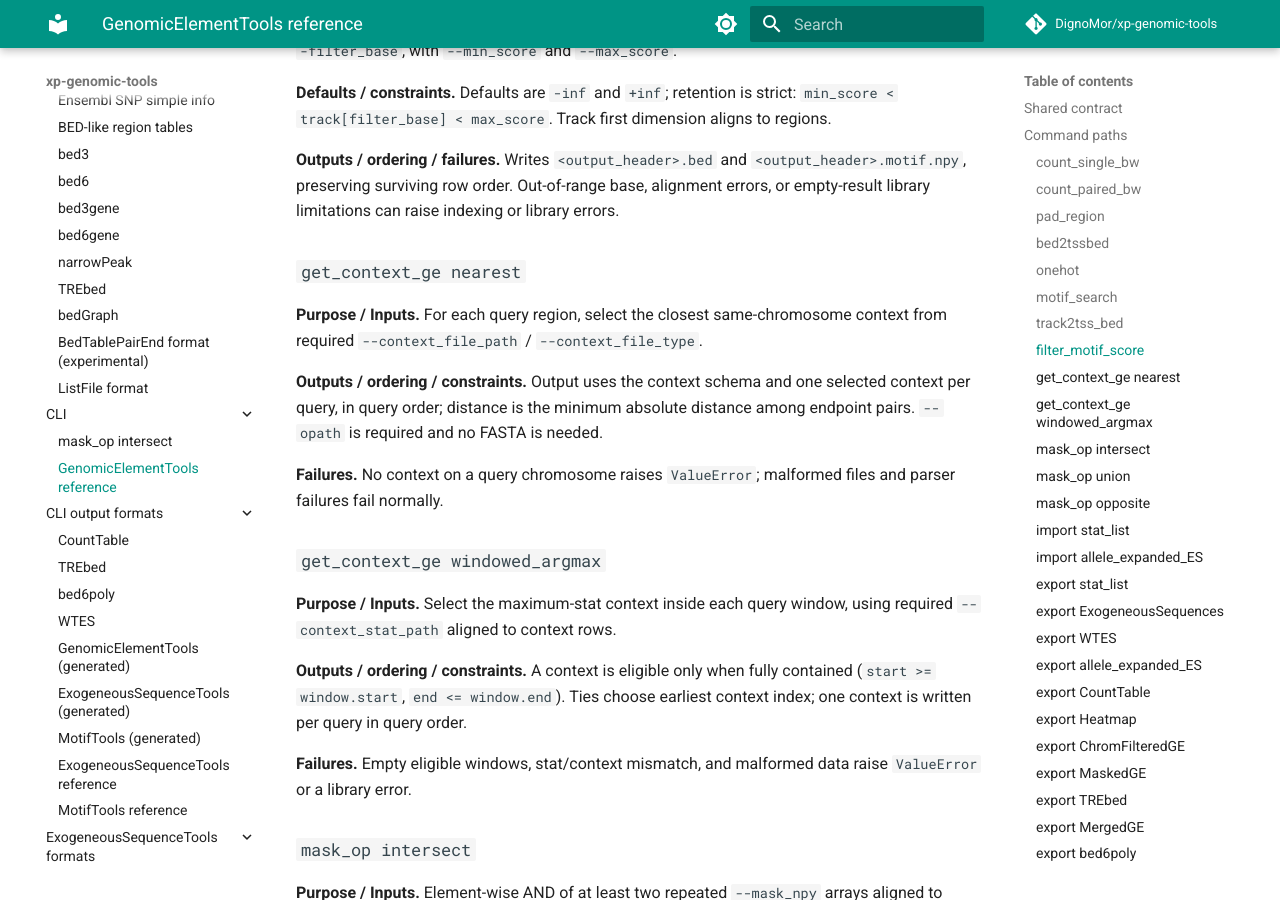
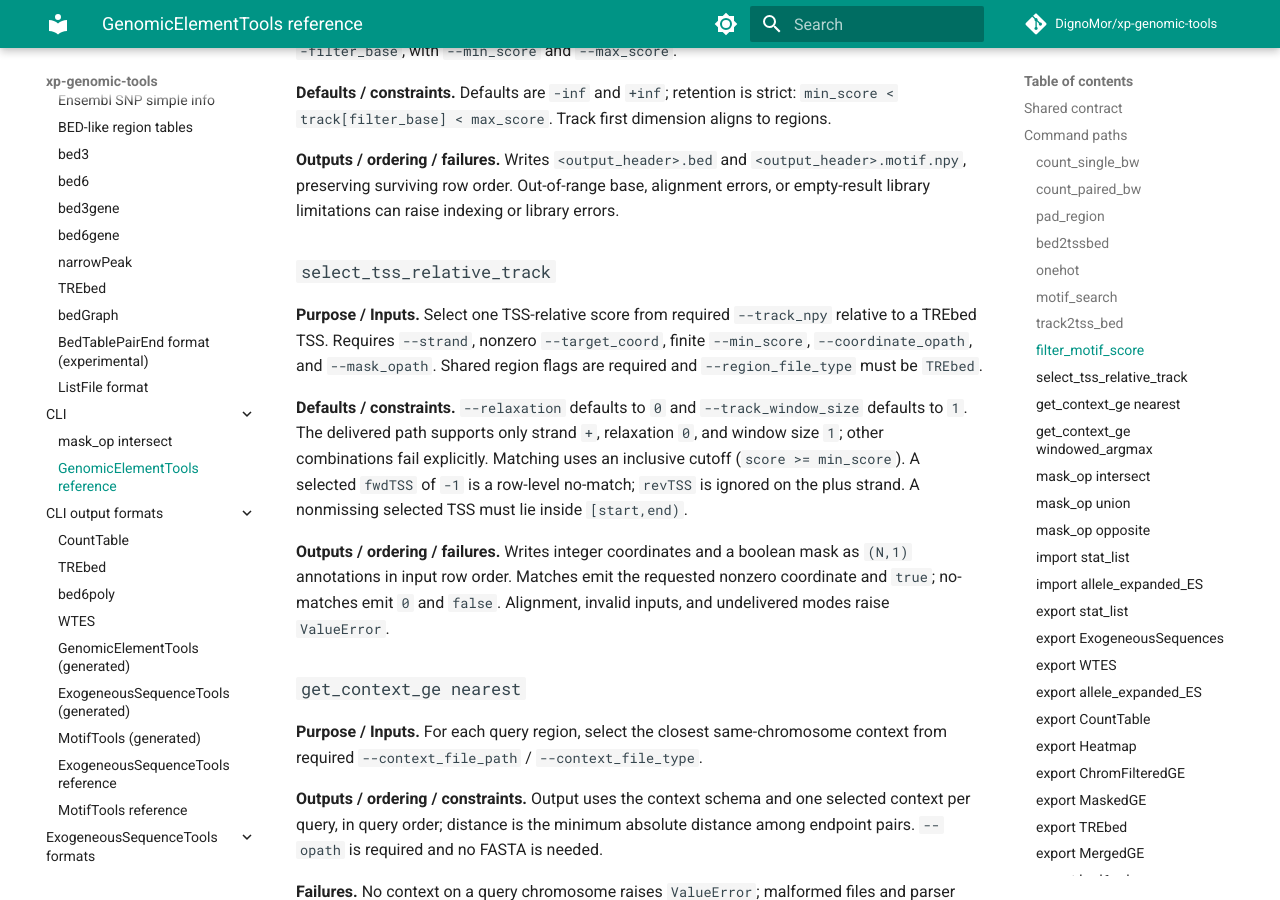
Before and after one commit to DignoMor/xp-genomic-tools-docs, an MkDocs documentation site: the page built from docs/reference/cli/genomic-element-tools/index.md, in a window 1280 px wide and 900 px high, scrolled down 3785 px. Built offline with MkDocs 1.6.1 and Material for MkDocs 9.7.7, drawn with Linux system fonts in a browser that asks for light colours; comment, search, counter and statistics services are not loaded.

Commit message:
Document exact plus-strand TSS-relative track selection.
Describe PINTS-compatible TREbed TSS semantics and the public coordinate API plus CLI path delivered by the tracer.

Co-authored-by: Cursor <cursoragent@cursor.com>

```diff
--- a/docs/reference/cli/genomic-element-tools/index.md
+++ b/docs/reference/cli/genomic-element-tools/index.md
@@ -177,6 +177,25 @@ regions.
 alignment errors, or empty-result library limitations can raise indexing or
 library errors.
 
+### `select_tss_relative_track`
+
+**Purpose / Inputs.** Select one TSS-relative score from required `--track_npy`
+relative to a TREbed TSS. Requires `--strand`, nonzero `--target_coord`, finite
+`--min_score`, `--coordinate_opath`, and `--mask_opath`. Shared region flags are
+required and `--region_file_type` must be `TREbed`.
+
+**Defaults / constraints.** `--relaxation` defaults to `0` and
+`--track_window_size` defaults to `1`. The delivered path supports only strand
+`+`, relaxation `0`, and window size `1`; other combinations fail explicitly.
+Matching uses an inclusive cutoff (`score >= min_score`). A selected
+`fwdTSS` of `-1` is a row-level no-match; `revTSS` is ignored on the plus strand.
+A nonmissing selected TSS must lie inside `[start,end)`.
+
+**Outputs / ordering / failures.** Writes integer coordinates and a boolean mask
+as `(N,1)` annotations in input row order. Matches emit the requested nonzero
+coordinate and `true`; no-matches emit `0` and `false`. Alignment, invalid
+inputs, and undelivered modes raise `ValueError`.
+
 ### `get_context_ge nearest`
 
 **Purpose / Inputs.** For each query region, select the closest same-chromosome
--- a/mkdocs.yml
+++ b/mkdocs.yml
@@ -52,6 +52,7 @@ nav:
               - GeneralElements.load_mask_from_arr(): reference/python/general-elements/load-mask-from-arr.md
           - MemeMotif: reference/python/motifs/meme-motif.md
           - MotifGeneration: reference/python/motifs/motif-generation.md
+          - TSSRelativeCoordinates: reference/python/general-elements/tss-relative-coordinates.md
           - BigWig signal tracks: reference/python/signal/bw-track.md
           - GENCODE GTF streaming: reference/python/gtf/gtf-utils.md
           - EnsemblRestSearch: reference/python/snp/ensembl-rest-search.md
```
Also changed, not shown: docs/library.md (+2 -0 lines), docs/reference/formats/foundation/trebed.md (+11 -3 lines), docs/reference/python/general-elements/tss-relative-coordinates.md (added, +44 -0 lines).
